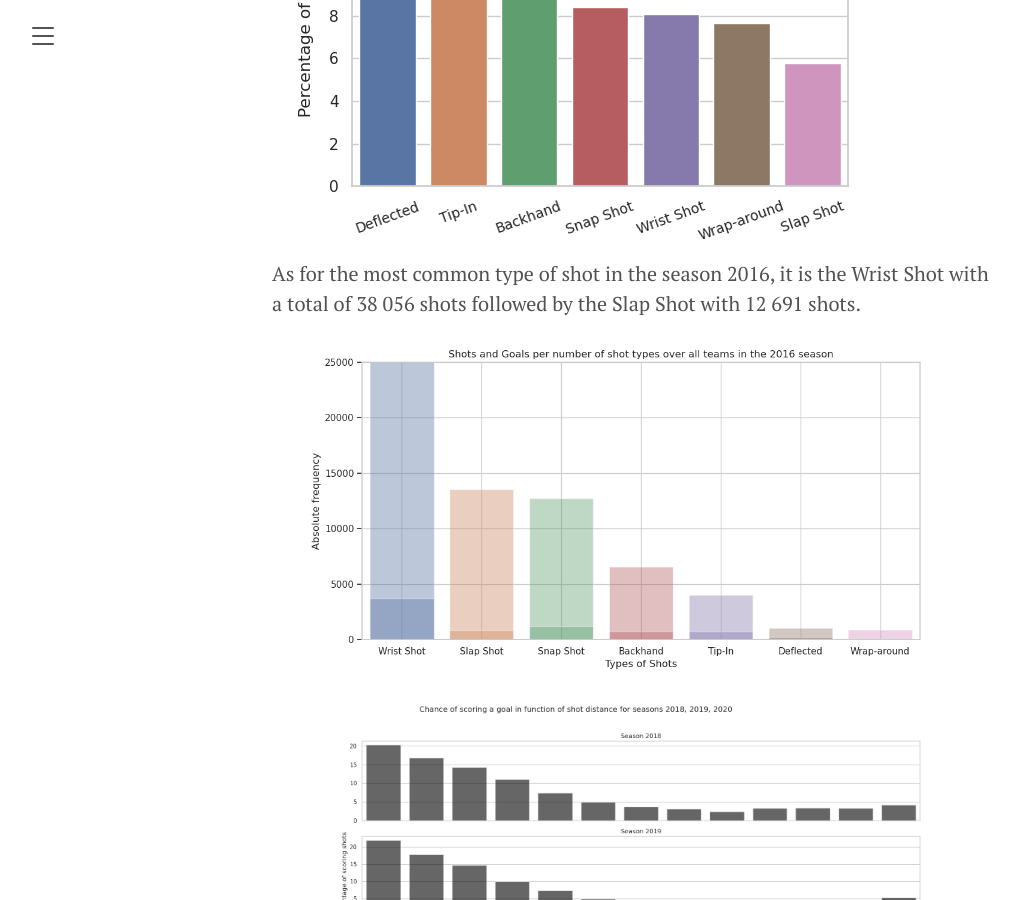
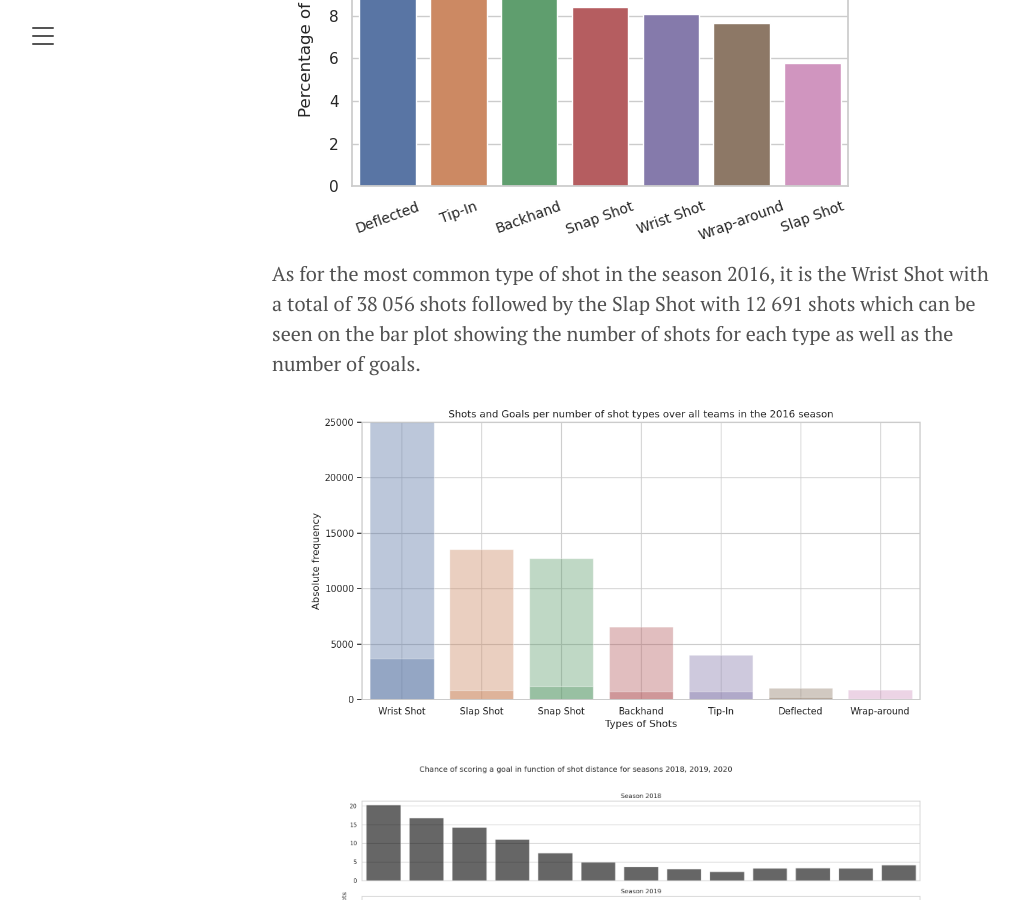
Before and after one commit to jaihon1/IFT6758-Project, a Jekyll site: the page built from blog/_posts/2021-09-28-milestone-1.md, in a window 1280 px wide and 900 px high, scrolled down 11244 px. Shown: the whole window, without its empty margins (8-1027 px from the left). Built offline with Jekyll 4.4.1, drawn with Linux system fonts in a browser that asks for light colours.

Commit message:
Update blog/_posts/2021-09-28-milestone-1.md
Co-authored-by: LaurenceMarcotte <48660119+LaurenceMarcotte@users.noreply.github.com>

```diff
--- a/blog/_posts/2021-09-28-milestone-1.md
+++ b/blog/_posts/2021-09-28-milestone-1.md
@@ -187,7 +187,7 @@ deflected type with a Percentage of scoring shots of 19.8 % followed by the Tip-
 ![img_2.png](/public/img_2.png)
 
 As for the most common type of shot in the season 2016, it is the Wrist Shot with a total of 38 056 shots
-followed by the Slap Shot with 12 691 shots.
+followed by the Slap Shot with 12 691 shots which can be seen on the bar plot showing the number of shots for each type as well as the number of goals.
 ![img_1.png](/public/img_1.png)
 
 ![img_3.png](/public/img_3.png)
```
